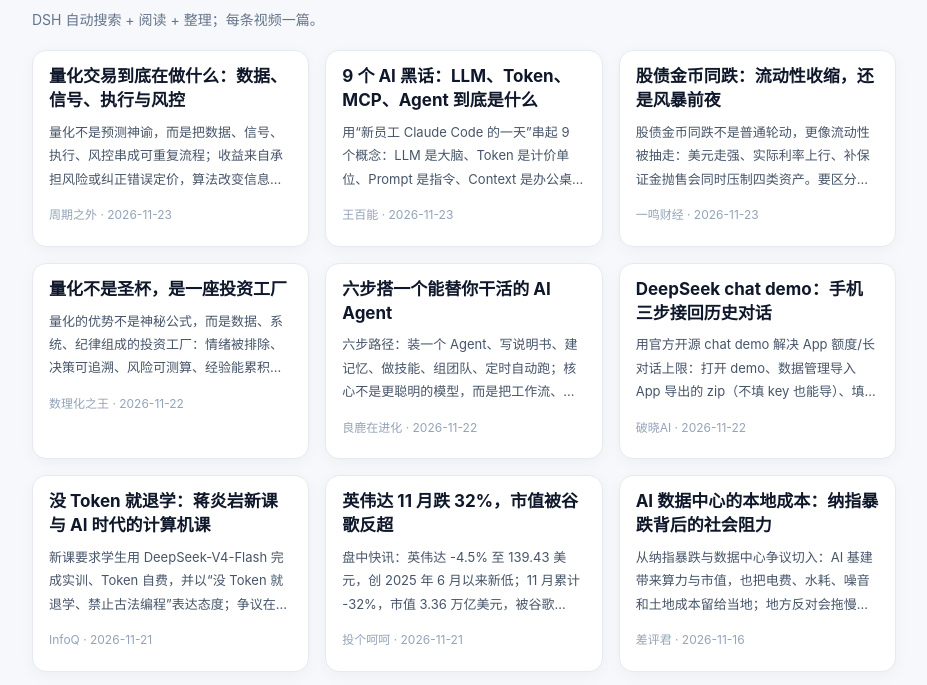
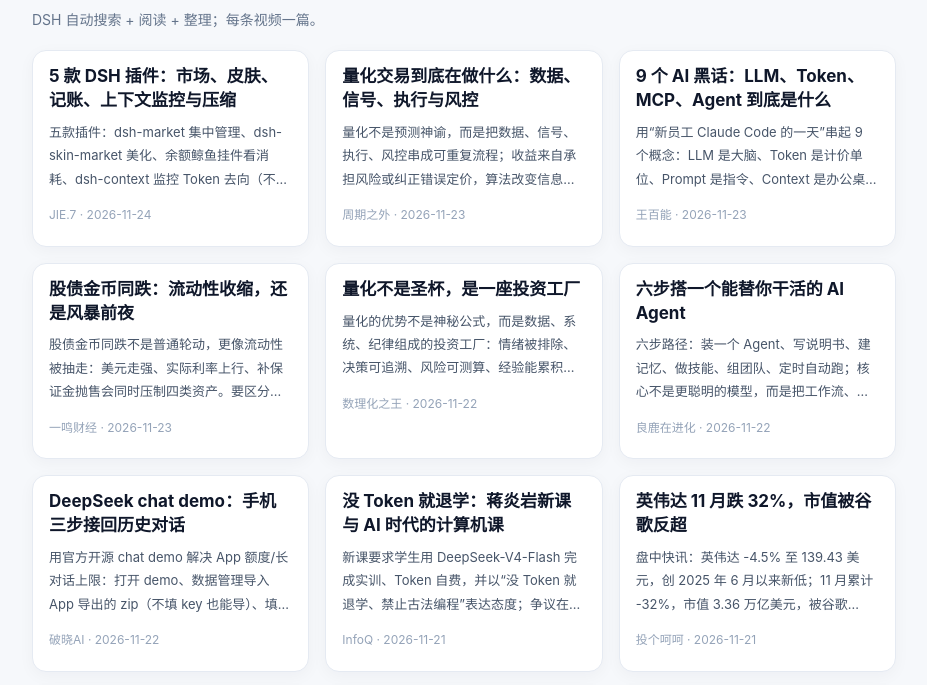
Before and after one commit to Pingpongdragon/douyin-notes-blog, a plain HTML site: page index.html in a window 1280 px wide. Shown: the part 78-763 px from the top of the page, without its empty margins (176-1103 px from the left). Drawn offline with Linux system fonts and the light colour scheme.

Commit message:
Douyin blog: index.html

```diff
--- a/index.html
+++ b/index.html
@@ -22,6 +22,11 @@ a{color:#2563eb;text-decoration:none}a:hover{text-decoration:underline}
 .empty{padding:40px 0;color:#64748b;text-align:center}
 @media(max-width:640px){.wrap{padding:20px 12px 50px}article{padding:22px 18px}h1{font-size:24px}}
 </style></head><body><div class="wrap"><h1>抖音笔记</h1><p class="meta">DSH 自动搜索 + 阅读 + 整理；每条视频一篇。</p><div class="grid">
+<a class="card" href="posts/7702754029906021686.html">
+
+  <div class="pad"><h2>5 款 DSH 插件：市场、皮肤、记账、上下文监控与压缩</h2><p>五款插件：dsh-market 集中管理、dsh-skin-market 美化、余额鲸鱼挂件看消耗、dsh-context 监控 Token 去向（不自动压缩）、billion-context 把旧记录摘要化；按需安装，不必全装。</p><small>JIE.7 · 2026-11-24</small></div>
+</a>
+
 <a class="card" href="posts/7699878658810383651.html">
 
   <div class="pad"><h2>量化交易到底在做什么：数据、信号、执行与风控</h2><p>量化不是预测神谕，而是把数据、信号、执行、风控串成可重复流程；收益来自承担风险或纠正错误定价，算法改变信息处理与执行纪律，不消灭风险，成本与样本外验证是硬门槛。</p><small>周期之外 · 2026-11-23</small></div>
```
